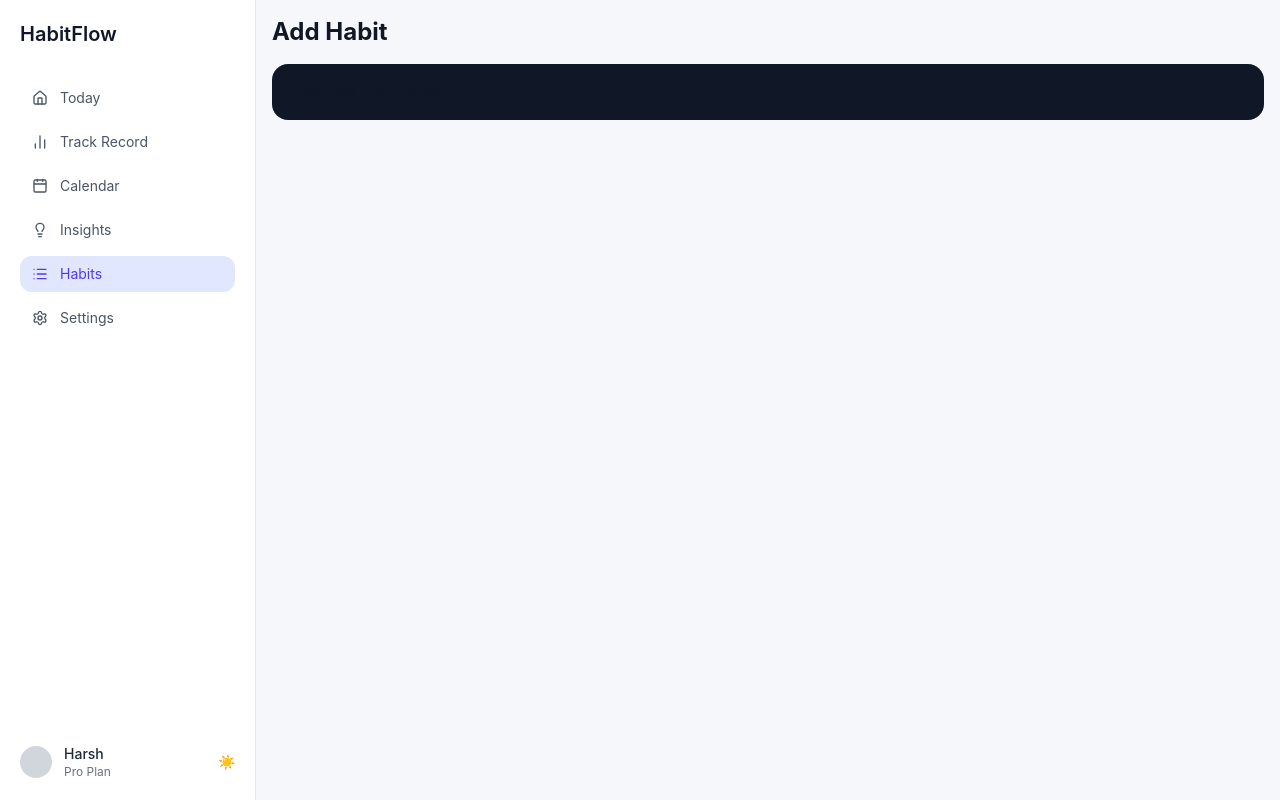
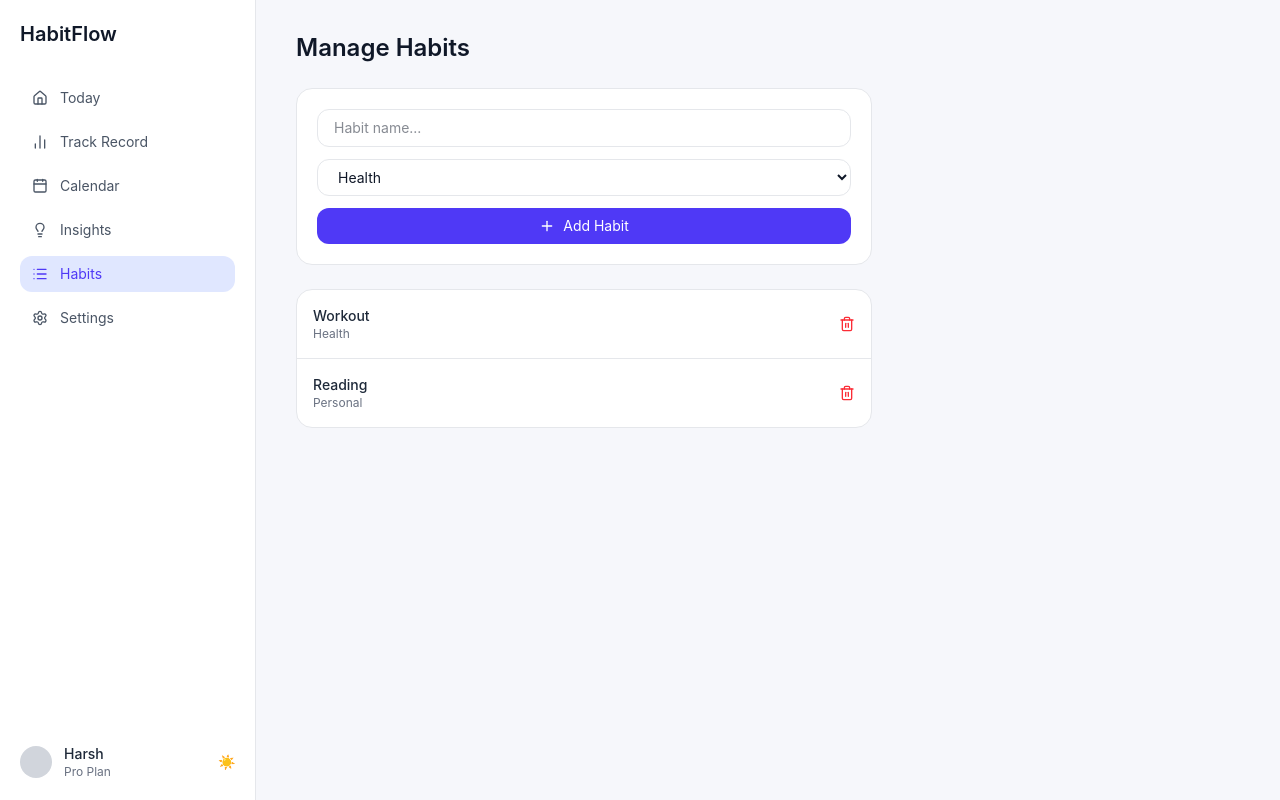
Before and after one commit to Harshvs2003/Habit_Flow, a React (Vite) app in the folder client/: page /add in a window 1280 px wide. Built offline with nearby package versions, Linux system fonts and the light colour scheme.

Commit message:
add-habits_page_added

```diff
--- a/client/src/pages/AddHabit.tsx
+++ b/client/src/pages/AddHabit.tsx
@@ -1,10 +1,115 @@
+import { useState } from "react"
+import { Plus, Trash2 } from "lucide-react"
+
+type Habit = {
+  id: number
+  title: string
+  category: string
+}
+
 const AddHabit = () => {
+  const [title, setTitle] = useState("")
+  const [category, setCategory] = useState("Health")
+
+  const [habits, setHabits] = useState<Habit[]>([
+    { id: 1, title: "Workout", category: "Health" },
+    { id: 2, title: "Reading", category: "Personal" }
+  ])
+
+  const addHabit = () => {
+    if (!title.trim()) return
+
+    const newHabit = {
+      id: Date.now(),
+      title,
+      category
+    }
+
+    setHabits(prev => [...prev, newHabit])
+    setTitle("")
+  }
+
+  const deleteHabit = (id: number) => {
+    setHabits(prev => prev.filter(h => h.id !== id))
+  }
+
   return (
-    <div className="p-4">
-      <h1 className="text-2xl font-bold mb-4">Add Habit</h1>
+    <div className="min-h-screen bg-[#f6f7fb] dark:bg-black px-10 py-8">
 
-      <div className="bg-gray-900 rounded-2xl p-4">
-        <p>Form will come here</p>
+      <div className="max-w-xl">
+
+        <h1 className="text-2xl font-semibold mb-6 text-gray-900 dark:text-white">
+          Manage Habits
+        </h1>
+
+        {/* ADD FORM */}
+        <div className="bg-white dark:bg-[#0b1220] p-5 rounded-2xl border border-gray-200 dark:border-gray-800 mb-6">
+
+          <div className="flex flex-col gap-3">
+
+            <input
+              value={title}
+              onChange={(e) => setTitle(e.target.value)}
+              placeholder="Habit name..."
+              className="px-4 py-2 rounded-xl border border-gray-200 dark:border-gray-700 bg-transparent text-sm outline-none"
+            />
+
+            <select
+              value={category}
+              onChange={(e) => setCategory(e.target.value)}
+              className="px-4 py-2 rounded-xl border border-gray-200 dark:border-gray-700 bg-transparent text-sm outline-none"
+            >
+              <option>Health</option>
+              <option>Personal</option>
+              <option>Productivity</option>
+              <option>Learning</option>
+            </select>
+
+            <button
+              onClick={addHabit}
+              className="flex items-center justify-center gap-2 bg-indigo-600 text-white py-2 rounded-xl text-sm"
+            >
+              <Plus size={16} />
+              Add Habit
+            </button>
+
+          </div>
+        </div>
+
+        {/* HABIT LIST */}
+        <div className="bg-white dark:bg-[#0b1220] rounded-2xl border border-gray-200 dark:border-gray-800">
+
+          {habits.length === 0 ? (
+            <p className="p-4 text-sm text-gray-500">
+              No habits added yet
+            </p>
+          ) : (
+            habits.map(habit => (
+              <div
+                key={habit.id}
+                className="flex justify-between items-center p-4 border-b last:border-none border-gray-200 dark:border-gray-800"
+              >
+                <div>
+                  <p className="text-sm font-medium text-gray-800 dark:text-white">
+                    {habit.title}
+                  </p>
+                  <p className="text-xs text-gray-500">
+                    {habit.category}
+                  </p>
+                </div>
+
+                <button
+                  onClick={() => deleteHabit(habit.id)}
+                  className="text-red-500"
+                >
+                  <Trash2 size={16} />
+                </button>
+              </div>
+            ))
+          )}
+
+        </div>
+
       </div>
     </div>
   )
```
